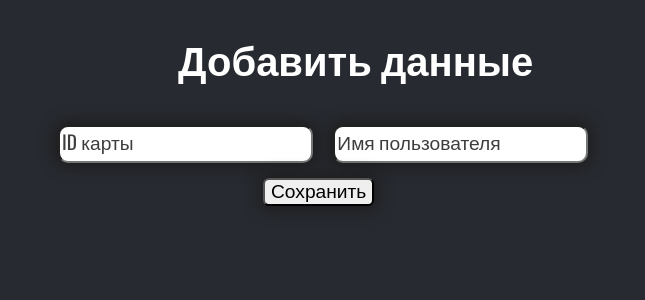
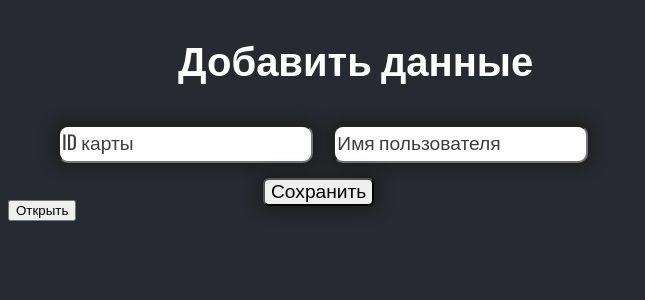
Before and after one commit to JustAdustie/FlaskPrikol, a Flask app: page /admin in a window 1280 px wide. Shown: the part 233-533 px from the top of the page, without its empty margins (0-645 px from the left). Run offline with Flask 2, Linux system fonts and the light colour scheme; a user stored in the database is signed in; data comes from the database, SQL or seed files in the repository.

Commit message:
кноПка

```diff
--- a/FlaskDBandSite/main.py
+++ b/FlaskDBandSite/main.py
@@ -12,11 +12,21 @@ user = "pi"
 secret = "raspberry"
 client = paramiko.SSHClient()
 client.set_missing_host_key_policy(paramiko.AutoAddPolicy())
+
+
 def put_file():
     client.connect(hostname=host, username=user, password=secret, port=port)
     sftp = client.open_sftp()
-    sftp.put("C:/Users/dusti/Desktop/FlaskPrikol/FlaskDBandSite/db.sqlite","./Desktop/db.sqlite")
+    sftp.put("C:/Users/dusti/Desktop/FlaskPrikol/FlaskDBandSite/db.sqlite", "./Desktop/db.sqlite")
     sftp.close()
+
+
+@main.route('/admin/door', methods=['POST'])
+def doorswitcheradmin():
+    if request.form['btn']:
+        print('1')
+    return redirect(url_for('main.admin'))
+
 
 @main.route('/admin')
 @login_required
@@ -27,12 +37,19 @@ def admin():
     return render_template('admin.html', allcards=allcards, tmp=tmp)
 
 
+@main.route('/guard/door', methods=['POST'])
+def doorswitcherguard():
+    if request.form['btn']:
+        print('1')
+    return redirect(url_for('main.guard'))
+
+
 @main.route('/guard')
 @login_required
 def guard():
     allcards = Card.query.order_by(Card.id).all()
     tmp = 0
-    return render_template('guard.html', allcards =allcards, tmp=tmp)
+    return render_template('guard.html', allcards=allcards, tmp=tmp)
 
 
 @main.route("/admin/<int:id>/del")
@@ -74,7 +91,7 @@ def cardcreate():
         card = request.form['card_add']
         name = request.form['name_add']
         try:
-            new_card = Card(card=card,name=name)
+            new_card = Card(card=card, name=name)
             db.session.add(new_card)
             db.session.commit()
             return redirect(url_for('main.admin')), put_file()
--- a/FlaskDBandSite/static/css/main.css
+++ b/FlaskDBandSite/static/css/main.css
@@ -8,6 +8,7 @@
 body{
     font-family: 'Oswald', sans-serif;
     background-color: #272A30;
+
 }
 
 .auth_title {
@@ -139,3 +140,16 @@ table {
     font-size: 120%;
     margin-left: 205px;
 }
+
+.doorSwitchBtn {
+
+}
+
+.doorSwitcherMainGuard {
+    position: absolute;
+    right: 50%;
+}
+
+.doorSwitcherMainAdmin {
+
+}
--- a/FlaskDBandSite/templates/admin.html
+++ b/FlaskDBandSite/templates/admin.html
@@ -48,4 +48,11 @@ Admin page
             </form>
         </div>
     </div>
+
+    <div class="doorSwitcherMainAdmin">
+        <form action="{{ url_for('main.doorswitcheradmin') }}" method="POST">
+            <input type="submit" class="doorSwitchBtn" value="Открыть" name="btn">
+        </form>
+
+    </div>
 {% endblock %}
```
Also changed, not shown: FlaskDBandSite/templates/guard.html (+7 -0 lines).
